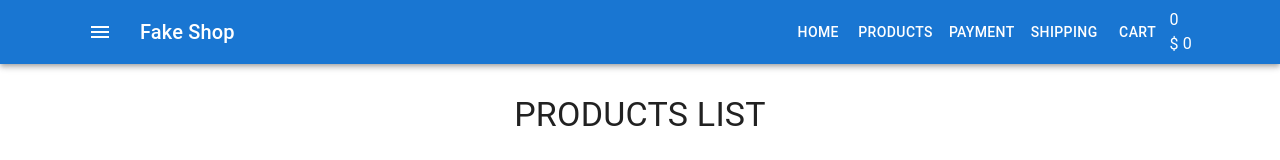
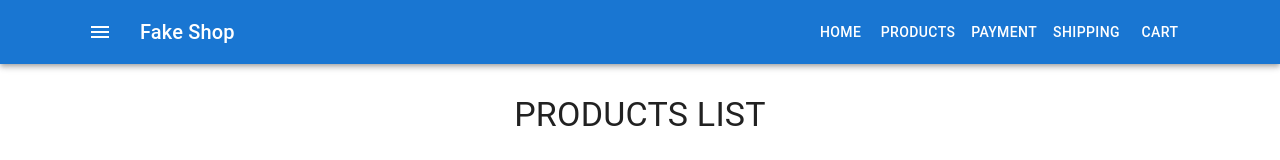
Before and after one commit to Oleg-Koshelevskiy/react-fake-shop, a React (Create React App) app: page / in a window 1280 px wide. Shown: the top 160 px of the page. Built offline with nearby package versions, Linux system fonts and the light colour scheme.

Commit message:
default state of productsInCart added

```diff
--- a/package.json
+++ b/package.json
@@ -12,6 +12,7 @@
     "@testing-library/react": "^11.2.7",
     "@testing-library/user-event": "^12.8.3",
     "install": "^0.13.0",
+    "lodash": "^4.17.21",
     "npm": "^7.24.0",
     "prop-types": "^15.7.2",
     "react": "^17.0.2",
--- a/src/components/Cart/CartHeader.js
+++ b/src/components/Cart/CartHeader.js
@@ -1,12 +1,8 @@
 import React from 'react'
+import { keys } from 'lodash'
 
-const CartHeader = ({ totalCount, totalPrice }) => {
-    return (
-        <div>
-            <div>{totalCount}</div>
-            <div>$ {totalPrice}</div>
-        </div>
-    )
+const CartHeader = ({ productsInCart }) => {
+    return <div>{console.log(keys(productsInCart))}</div>
 }
 
 export default CartHeader
--- a/src/container/App.js
+++ b/src/container/App.js
@@ -4,21 +4,17 @@
 import Main from './Main/Main'
 
 const App = () => {
-    const [cartData, setCartData] = useState({
-        totalCount: 0,
-        totalPrice: 0,
+    const [productsInCart, setProductsInCart] = useState({
+        1: 2,
+        2: 5,
     })
 
-    const addProductToCart = (count, price) =>
-        setCartData((prevState) => ({
-            totalCount: prevState.totalCount + count,
-            totalPrice: prevState.totalPrice + count * price,
-        }))
+    const addProductToCart = (count, price) => {}
 
     return (
         <>
             <CssBaseline />
-            <Header cartData={cartData} />
+            <Header productsInCart={productsInCart} />
             <Main addProductToCart={addProductToCart} />
         </>
     )
--- a/src/container/Header/Header.js
+++ b/src/container/Header/Header.js
@@ -8,7 +8,7 @@
 import Menu from './Menu/Menu'
 import CartHeader from '../../components/Cart/CartHeader'
 
-const Header = ({ cartData }) => {
+const Header = ({ productsInCart }) => {
     return (
         <>
             <AppBar position="static">
@@ -31,10 +31,7 @@
                             Fake Shop
                         </Typography>
                         <Menu />
-                        <CartHeader
-                            totalPrice={cartData.totalPrice}
-                            totalCount={cartData.totalCount}
-                        />
+                        <CartHeader productsInCart={productsInCart} />
                     </Toolbar>
                 </Container>
             </AppBar>
```
